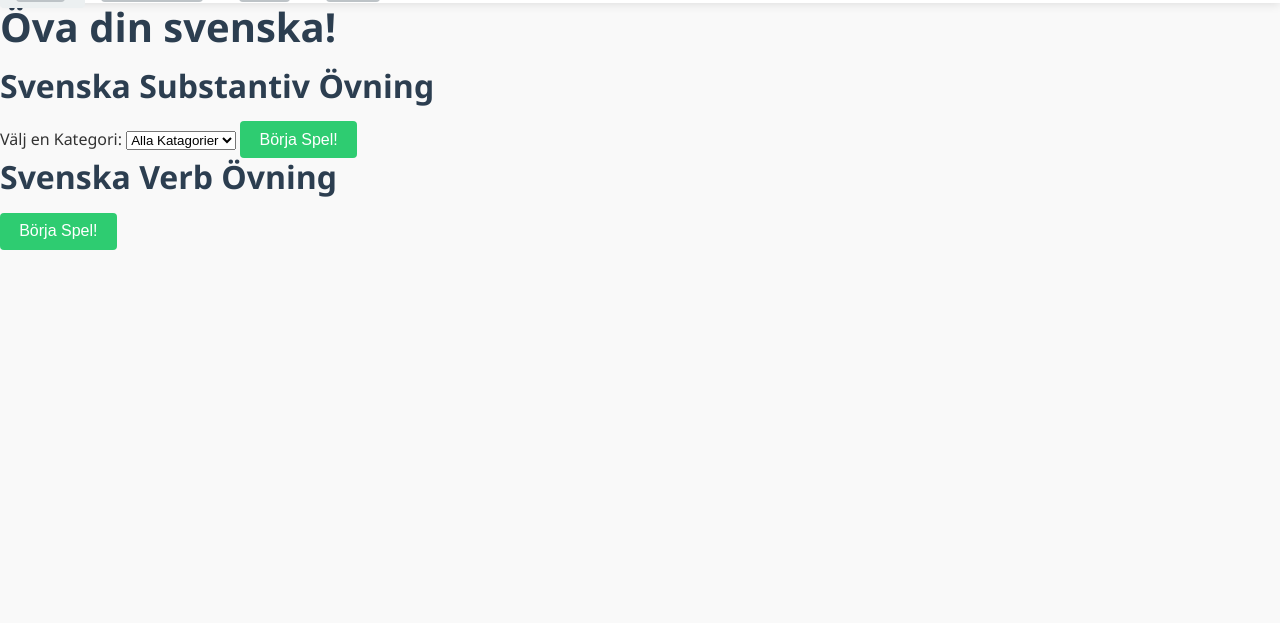
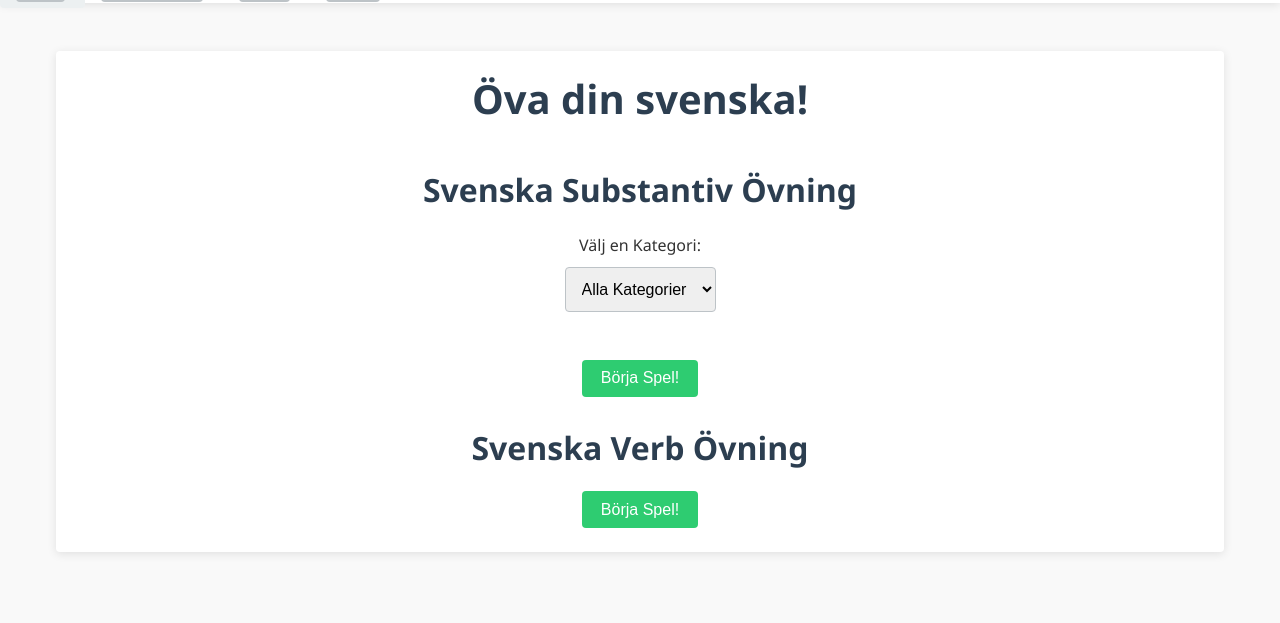
Before and after one commit to suitst/website, a Django app: page /svenska/ in a window 1280 px wide. Shown: the part 23-646 px from the top of the page. Run offline with Django 5.2, Linux system fonts and the light colour scheme; a user stored in the database is signed in; data comes from the database, SQL or seed files in the repository; both versions use the stored data as it was after the commit.

Commit message:
updated css formatting on home and game start pages

```diff
--- a/timpage/svenska/templates/game_start.html
+++ b/timpage/svenska/templates/game_start.html
@@ -2,25 +2,37 @@
 {% load static %}
 {% block content %}
 
-<h1>Öva din svenska!</h1>
+<div class="container py-5">
+    <div class="card fade-in">
+        <div class="card-body text-center">
+            <h1 class="mb-4">Öva din svenska!</h1>
 
-<h2>Svenska Substantiv Övning</h2>
-<form action="{% url 'substantiv_game' %}" method="post">
+            <div class="mt-5">
+                <h2 class="mb-3">Svenska Substantiv Övning</h2>
+                <form method="post" action="{% url 'substantiv_game' %}" class="mt-3">
                     {% csrf_token %}
-    <label for="category">Välj en Kategori:</label>
-    <select name="category" id="category">
-        <option value="all">Alla Katagorier</option>
+                    <div class="form-group">
+                        <label for="category" class="d-block mb-2">Välj en Kategori:</label>
+                        <select name="category" id="category" class="form-control d-inline-block" style="width: auto;">
+                            <option value="all">Alla Kategorier</option>
                             {% for category in categories %}
                             <option value="{{ category }}">{{ category }}</option>
                             {% endfor %}
                         </select>
-    <button class="btn btn-secondary", type="submit">Börja Spel!</button>
+                    </div>
+                    <button type="submit" class="btn btn-secondary mt-3">Börja Spel!</button>
                 </form>
+            </div>
 
-<h2>Svenska Verb Övning</h2>
-<form action="{% url 'verb_game' %}" method="post">
+            <div class="mt-4 pt-3 border-top">
+                <h2 class="mb-3">Svenska Verb Övning</h2>
+                <form method="post" action="{% url 'verb_game' %}" class="mt-3">
                     {% csrf_token %}
-    <button class="btn btn-secondary", type="submit">Börja Spel!</button>
+                    <button type="submit" class="btn btn-secondary">Börja Spel!</button>
                 </form>
+            </div>
+        </div>
+    </div>
+</div>
 
 {% endblock %}
```
Also changed, not shown: timpage/timpage/templates/home.html (+13 -13 lines), timpage/db.sqlite3. Lines whose indentation alone changed are shown as unchanged.
